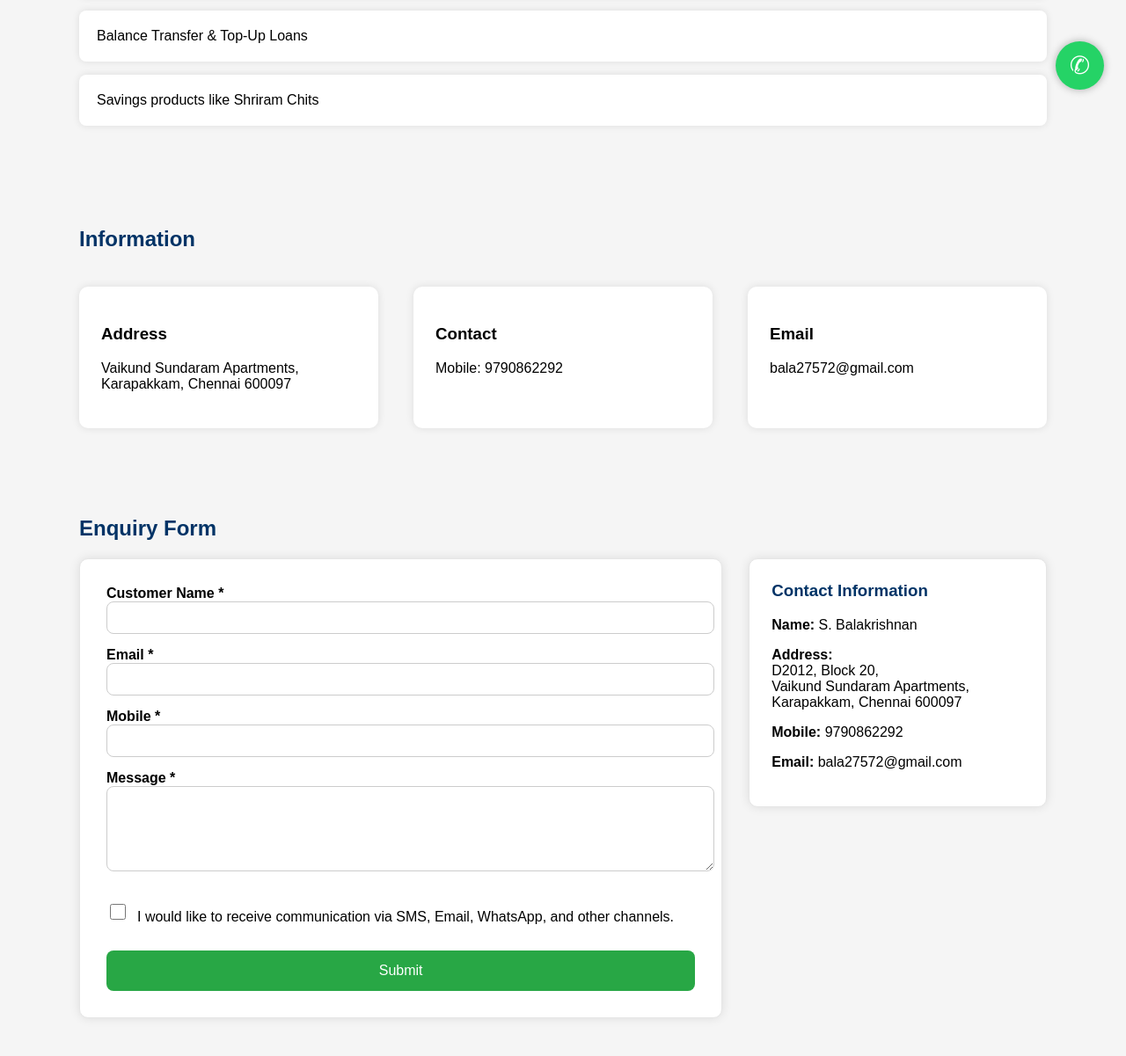
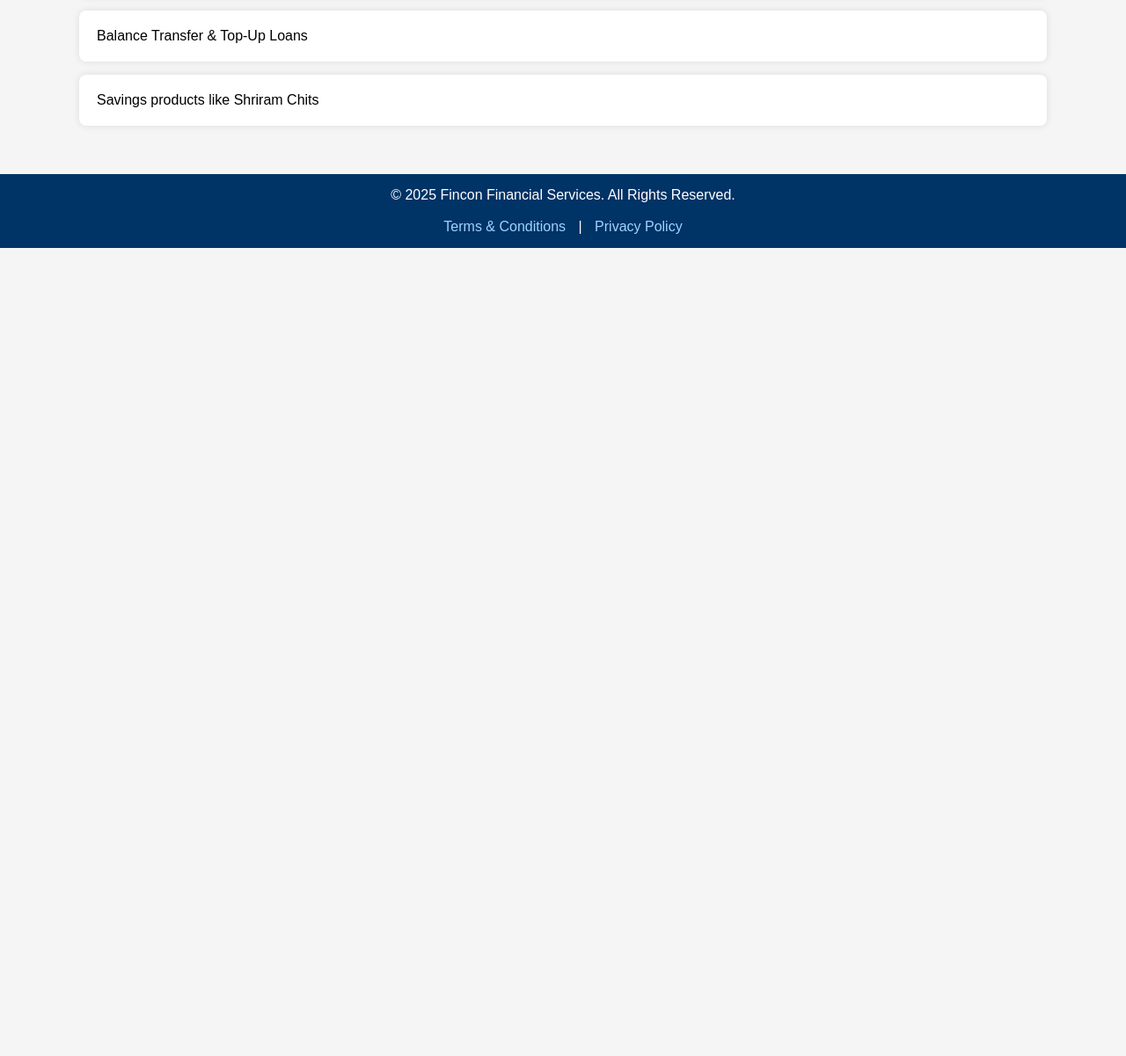
Before and after one commit to bulk120/FINCON, a plain HTML site: page index.html in a window 1280 px wide. Shown: the part 673-1874 px from the top of the page at 88% size. After the commit the page ends 955 px from the top, so only its background shows below. Drawn offline with Linux system fonts and the light colour scheme.

Commit message:
Update index.html

```diff
--- a/index.html
+++ b/index.html
@@ -13,15 +13,8 @@
         section { padding: 40px; max-width: 1100px; margin: auto; }
         h2 { color: #003366; margin-bottom: 20px; }
         .services-list div { background: #fff; padding: 20px; margin-bottom: 15px; border-radius: 8px; box-shadow: 0 0 8px rgba(0,0,0,0.1); }
-        .contact-box { background: #fff; padding: 20px; border-radius: 8px; box-shadow: 0 0 8px rgba(0,0,0,0.1); }
-        .form-container { display: flex; gap: 40px; }
-        .form-container form { flex: 1; background: #fff; padding: 20px; border-radius: 8px; box-shadow: 0 0 8px rgba(0,0,0,0.1); }
-        input, textarea { width: 100%; padding: 10px; margin-bottom: 15px; border: 1px solid #ccc; border-radius: 5px; }
-        button { background: #28a745; color: #fff; border: none; padding: 12px 20px; cursor: pointer; border-radius: 5px; width: 100%; }
-        button:hover { background: #218838; }
-        /* Section similar to attached image */
-        .info-section { display: flex; gap: 40px; margin-top: 40px; }
-        .info-box { background: #fff; padding: 25px; border-radius: 10px; width: 33%; box-shadow: 0 0 10px rgba(0,0,0,0.1); }
+        footer { background:#003366; padding:15px; text-align:center; color:white; }
+        footer a { color:#9fd3ff; text-decoration:none; margin:0 10px; }
     </style>
 </head>
 <body>
@@ -31,11 +24,8 @@
 </header>
 
 <nav>
-    <a href="#home">Home</a>
-    <a href="#about">About Us</a>
-    <a href="#services">Services</a>
-    <a href="#contact">Contact</a>
-    <a href="#enquiry">Enquiry</a>
+    <a href="index.html">Home</a>
+    <a href="contact.html">Contact</a>
 </nav>
 
 <section id="about">
@@ -54,96 +44,11 @@
     </div>
 </section>
 
-<section id="more-info">
-    <h2>Information</h2>
-    <div class="info-section">
-        <div class="info-box">
-            <h3>Address</h3>
-            <p>Vaikund Sundaram Apartments,<br>Karapakkam, Chennai 600097</p>
-        </div>
-        <div class="info-box">
-            <h3>Contact</h3>
-            <p>Mobile: 9790862292</p>
-        </div>
-        <div class="info-box">
-            <h3>Email</h3>
-            <p>bala27572@gmail.com</p>
-        </div>
-    </div>
-</section>
-
-<section id="enquiry">
-    <h2>Enquiry Form</h2>
-    <div class="form-container" style="display:flex; gap:30px; max-width:1100px; margin:auto;">
-
-        <!-- Left: Form 70% -->
-        <form style="flex-basis:70%; background:#ffffff; padding:30px; border-radius:10px; box-shadow:0 0 12px rgba(0,0,0,0.1); border:1px solid #e6e6e6;"
-              onsubmit="event.preventDefault(); document.getElementById('thankyou').style.display='block'; this.reset();">
-
-            <label style="font-weight:bold;">Customer Name *</label>
-            <input type="text" required style="border-radius:8px;">
-
-            <label style="font-weight:bold;">Email *</label>
-            <input type="email" required style="border-radius:8px;">
-
-            <label style="font-weight:bold;">Mobile *</label>
-            <input type="text" required style="border-radius:8px;">
-
-            <label style="font-weight:bold;">Message *</label>
-            <textarea rows="5" required style="border-radius:8px;"></textarea>
-
-            <div style="display:flex; align-items:center; gap:10px; margin:15px 0 20px 0;">
-                <input type="checkbox" required style="width:18px; height:18px;">
-                <span>I would like to receive communication via SMS, Email, WhatsApp, and other channels.</span>
-            </div>
-
-            <button type="submit" style="background:#28a745; padding:14px; font-size:16px; border-radius:8px;">Submit</button>
-        </form>
-
-        <!-- Right: Contact Info 30% -->
-        <div style="flex-basis:30%; background:#ffffff; padding:25px; border-radius:10px; box-shadow:0 0 12px rgba(0,0,0,0.1); border:1px solid #e6e6e6; height:fit-content;">
-            <h3 style="margin-top:0; color:#003366;">Contact Information</h3>
-            <p><strong>Name:</strong> S. Balakrishnan</p>
-            <p><strong>Address:</strong><br>D2012, Block 20,<br>Vaikund Sundaram Apartments,<br>Karapakkam, Chennai 600097</p>
-            <p><strong>Mobile:</strong> 9790862292</p>
-            <p><strong>Email:</strong> bala27572@gmail.com</p>
-        </div>
-    </div>
-
-    <!-- Thank You Box -->
-    <div id="thankyou" style="display:none; max-width:1100px; margin:20px auto; padding:25px; background:#d4edda; border-left:6px solid #28a745; border-radius:8px;">
-        <h3 style="margin-top:0;">Thank you for submitting!</h3>
-        <p>Your enquiry has been received. We will get back to you soon.</p>
-    </div>
-</section>
-
-
-
-<!-- Google Map Section -->
-<section id="location" style="max-width:1100px; margin:40px auto; text-align:center;">
-    <h2>Our Location</h2>
-    <iframe
-        src="https://www.google.com/maps?q=Vaikund%20Sundaram%20Apartments%20Karapakkam%20Chennai&output=embed"
-        width="100%"
-        height="350"
-        style="border:0; border-radius:10px; box-shadow:0 0 10px rgba(0,0,0,0.15);"
-        allowfullscreen=""
-        loading="lazy">
-    </iframe>
-</section>
-
-<!-- Copyright -->
-<footer style="background:#003366; padding:15px; text-align:center; color:white; margin-top:30px;">
-    © 2025 Fincon Financial Services. All Rights Reserved.
+<footer>
+    © 2025 Fincon Financial Services. All Rights Reserved.<br><br>
+    <a href="terms.html" target="_blank">Terms & Conditions</a> |
+    <a href="privacy.html" target="_blank">Privacy Policy</a>
 </footer>
-
-<!-- WhatsApp Floating Icon -->
-<a href="https://wa.me/9790862292" target="_blank"
-   style="position:fixed; bottom:25px; right:25px; background:#25D366; color:white;
-          width:55px; height:55px; border-radius:50%; display:flex; align-items:center;
-          justify-content:center; font-size:28px; text-decoration:none; box-shadow:0 0 10px rgba(0,0,0,0.3); z-index:999;">
-    &#x2706;
-</a>
 
 </body>
 </html>
```
